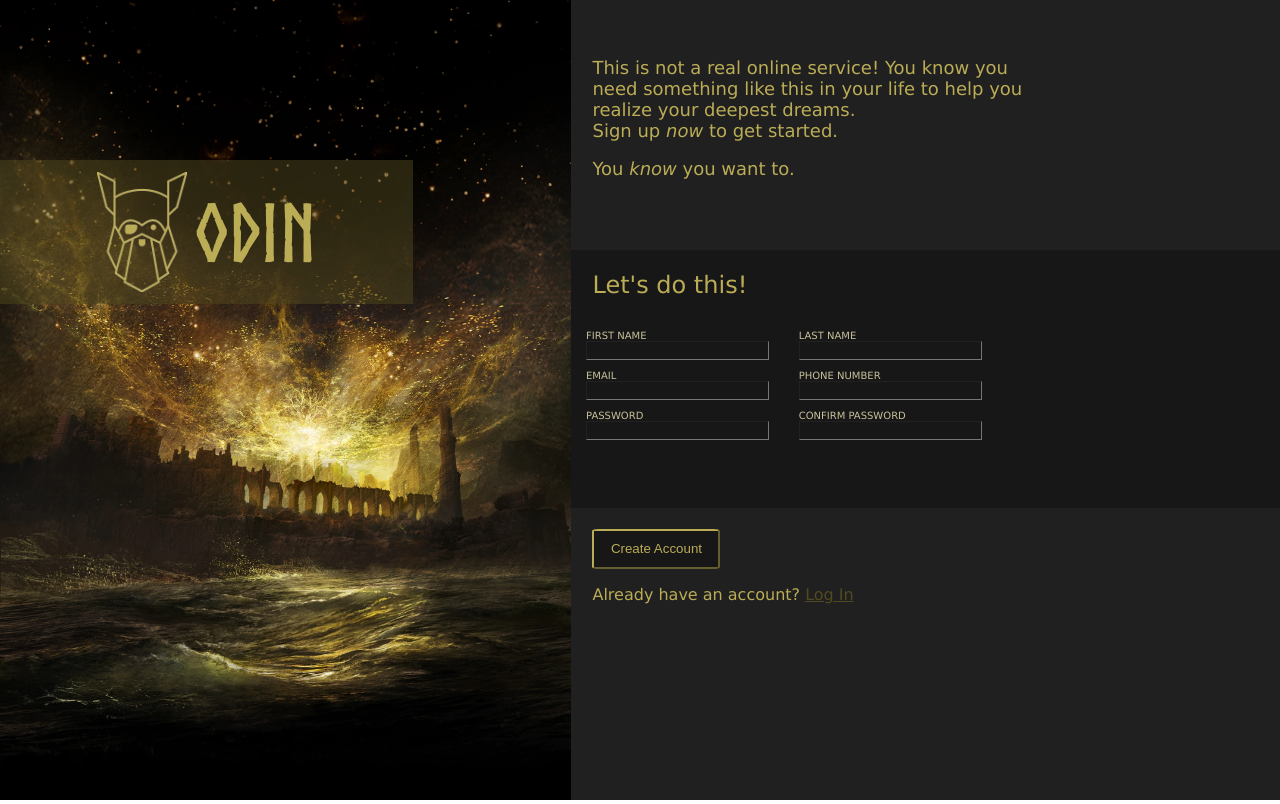
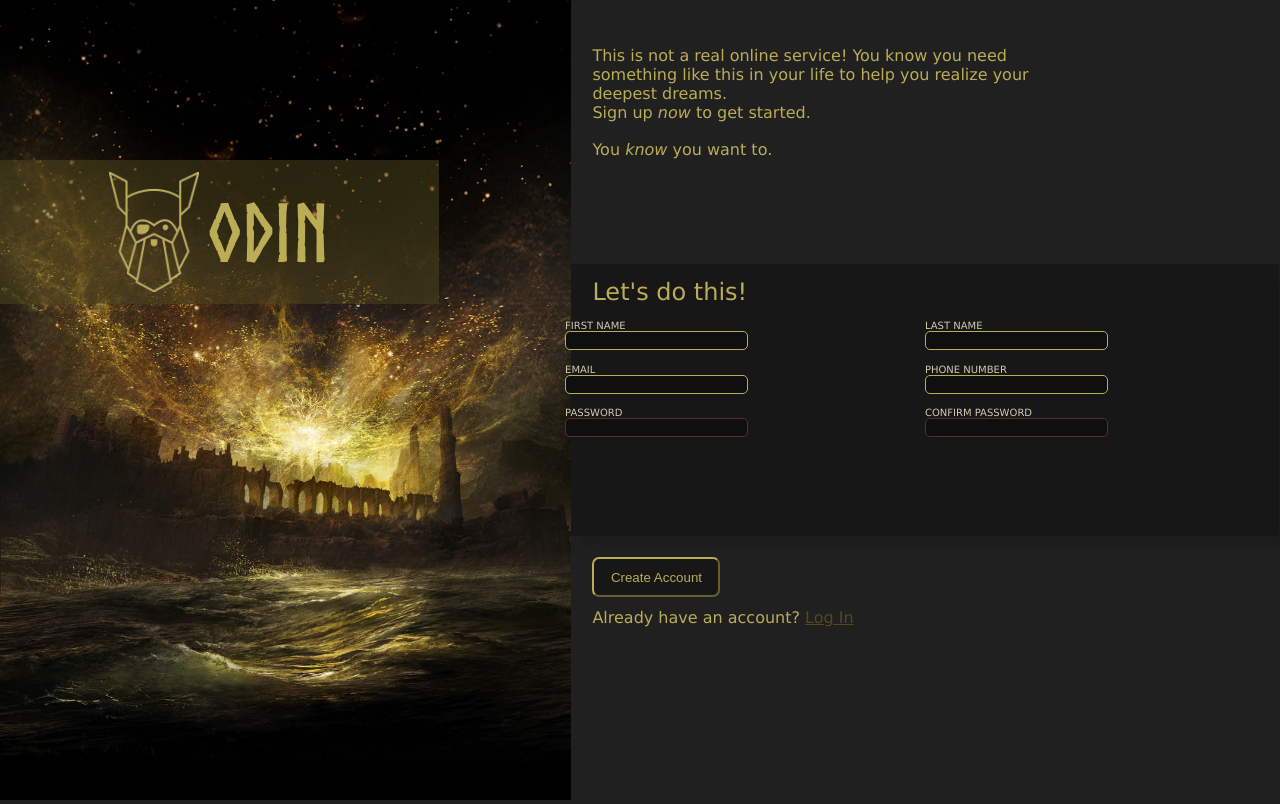
Before and after one commit to Aaronaithor/WebProg, a plain HTML site: page signupform/index.html in a window 1280 px wide. Drawn offline with Linux system fonts and the light colour scheme.

Commit message:
Worked on sign up form

```diff
--- a/signupform/index.html
+++ b/signupform/index.html
@@ -11,12 +11,13 @@
         <div class="left-img">
             <img src="left.jpeg" class="left">
         </div>
+
         <div class="watermark">
             <img id="odin-head" src="odin-lined.png">
             ODIN
         </div>
     </div>
-     <div class="main">
+    <div class="right">
         <div class="header">
             <div class="txt">
                 <p class="headtext h1">This is not a real online service! You know you need something like this in your life to help you realize your deepest dreams.</p>
@@ -24,53 +25,57 @@
                 <p class="headtext h3">You <i>know</i> you want to.</p>
             </div>
         </div>
+        <form action="" method="get">
             <div class="signup">
                 <div class="title">Let's do this!</div>
                 <div class="fill-in">
-                <div class="su-left">
-                    <div class="fname" #id="pardecosas">
-                        <p id="text-above-input">FIRST NAME</p>
-                        <input type="text">
-
+                    <div class="form-divs">
+                        <div class="form-div">
+                           <label for="firstName">FIRST NAME</label>
+                           <input type="text" id="firstName" name="first_name">
                        </div>
 
-                    <div class="email" #id="pardecosas">
-                        <p id="text-above-input">EMAIL</p>
-                        <input type="text">
+                       <div class="form-div">
+                           <label for="email">EMAIL</label>
+                            <input type="email" id="email" name="email">
                       </div>
 
 
-                    <div class="pass" #id="pardecosas">
-                        <p id="text-above-input">PASSWORD</p>
-                        <input type="text">
+                       <div class="form-div">
+                           <label for="password">PASSWORD</label>
+                          <input id="pass" type="password" id="password" name="first_name" required>
+                          <p id="error"></p>
                        </div>
                     </div>
-                <div class="su-right">
-                    <div class="lname" #id="pardecosas">
-                        <p id="text-above-input">LAST NAME</p>
-                        <input type="text">
+
+                    <div class="form-divs">
+                        <div class="form-div">
+                            <label for="lastName">LAST NAME</label>
+                            <input type="text" id="lastName" name="last_name">
                         </div>
 
-                    <div class="pnumber" #id="pardecosas">
-                        <p id="text-above-input">PHONE NUMBER</p>
-                        <input type="text">
+                        <div class="form-div">
+                            <label for="pnumber">PHONE NUMBER</label>
+                            <input type="tel" id="pnumber" name="phone_number">
                         </div>
 
-                    <div class="pass2" #id="pardecosas">
-                        <p id="text-above-input">CONFIRM PASSWORD</p>
-                        <input type="text">
+                        <div class="form-div">
+                            <label for="confirmPassword">CONFIRM PASSWORD</label>
+                            <input type="password" id="confirmPassword" name="confirm_password" required>
                         </div>
                     </div>
                 </div>
             </div>
             <div class="bottom">
-            <button>Create Account</button>
+                <button type="submit">Create Account</button>
+            </div>
+        </form>
+
         <p id="plaintext">
             Already have an account?
             <a id="link" href="">Log In</a>
         </p>
     </div>
-     </div>
 </body>
 <script src="script.js"></script>
 </html>
--- a/signupform/script.js
+++ b/signupform/script.js
@@ -0,0 +1,14 @@
+document.addEventListener("DOMContentLoaded",function(){
+    let pass = document.querySelector("#password").value;
+    let pass2 = document.querySelector("#confirmPassword").value;
+    let error = document.querySelector("#error");
+
+    if(pass == "" || pass2 == "")
+        error.innerHTML = "*Fields are empty"
+
+    if(pass == pass2){
+        error.innerHTML = "";
+    }else{
+        error.innerHTML = "*Passwords do not match"
+    }
+})
--- a/signupform/style.css
+++ b/signupform/style.css
@@ -9,6 +9,7 @@ body{
     margin: 0px;
     padding: 0px;
     font-family: 'Lucida Sans', 'Lucida Sans Regular', 'Lucida Grande', 'Lucida Sans Unicode', Geneva, Verdana, sans-serif;
+    background-color: rgb(32,32,32);
 }
 
 img{
@@ -19,20 +20,23 @@ p{
     margin-bottom: 0px;
 }
 
+label{
+    color: rgb(208, 204, 177);
+}
+
 input{
-    border-width: 1px;
-    background-color: rgb(23,23,23);
+    border: 1px solid rgb(187, 172, 86);
+    background-color: rgb(15, 15, 15);
     color: rgb(187, 172, 86);
+    border-radius: 5px;
 }
 
 input:focus{
-    border-color: rgb(52, 52, 99);
-    border-width: 1px;
+    border: 3px solid rgb(52, 52, 99);
 }
 
 input:invalid{
-    border-color: rgb(91, 44, 44);
-    border-width: 1px;
+    border: 1px solid rgb(91, 44, 44);
 }
 
 .left-img{
@@ -49,7 +53,7 @@ input:invalid{
     background-color: rgba(81, 73, 31, 0.5);
     position: absolute;
     top: 20%;
-    min-width: 32.3%;
+    min-width: 34.3%;
     min-height: 18%;
 }
 
@@ -59,7 +63,7 @@ input:invalid{
 }
 
 
-.main{
+.right{
     margin: 0px;
     display: flex;
     flex-direction: column;
@@ -70,13 +74,12 @@ input:invalid{
 .header{
     margin : 0px;
     height: 33vh;
-    background-color: rgb(32, 32, 32);
 }
 
 .txt{
-    padding-top: 8%;
+    padding-top: 6.5%;
     padding-bottom: 6%;
-    font-size: large;
+    font-size:medium;
     color: rgb(187, 172, 86);
 }
 
@@ -88,51 +91,53 @@ input:invalid{
 
 .h3{
     margin-top: 2.5%;
+    margin-bottom: 2.5%;
 }
 
 .signup{
     height: 34vh;
     background-color: rgb(23, 23, 23);
     color: rgb(187, 172, 86);
+    box-shadow: 10px 10px 10px rgb(28, 28, 28) ;
+    margin-right: 0.2%;
 }
 
 .title{
-    padding: 3%;
+    padding: 2%;
+    padding-left: 3%;
+    padding-bottom: 0%;
     font-size:x-large;
 }
 
 .fill-in{
     display: flex;
     align-items: center;
-    justify-content: space-around;
+    justify-content: center;
     font-size: x-small;
-    padding-bottom: 6%;
+    padding-bottom: 3%;
 }
 
-.su-left{
+.form-divs{
     display: flex;
     flex-direction: column;
+    justify-content: space-between;
+    margin-right: 25%;
 }
 
-.su-right{
+.form-div{
     display: flex;
     flex-direction: column;
-    margin-right: 40%;
+    padding-top: 7.5%;
 }
 
-#pardecosas{
-    display: flex;
-    flex-direction: column;
+#error{
+    margin-top: 0%;
+    color: rgb(91, 44, 44);
 }
-
-#text-above-input{
-    color: rgb(199, 193, 155);
-}
-
 .bottom{
-    height: 33vh;
-    background-color: rgb(32,32,32);
     padding: 3%;
+    padding-top: 3%;
+    padding-bottom: 1.5%;
 }
 
 button{
@@ -141,11 +146,13 @@ button{
     background-color: rgb(23,23,23);
     color: rgb(187, 172, 86);
     border-color: rgb(187, 172, 86);
-    border-radius: 5%;
+    border-radius: 7px;
 }
 
 #plaintext{
+    margin-top: 0%;
     color: rgb(187, 172, 86);
+    padding-left: 2.99%;
 }
 
 #link{
```
Lines whose indentation alone changed are shown as unchanged.
